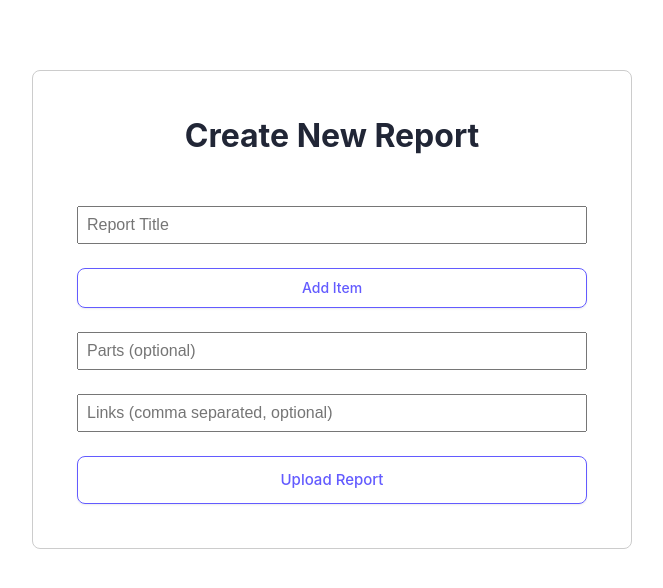
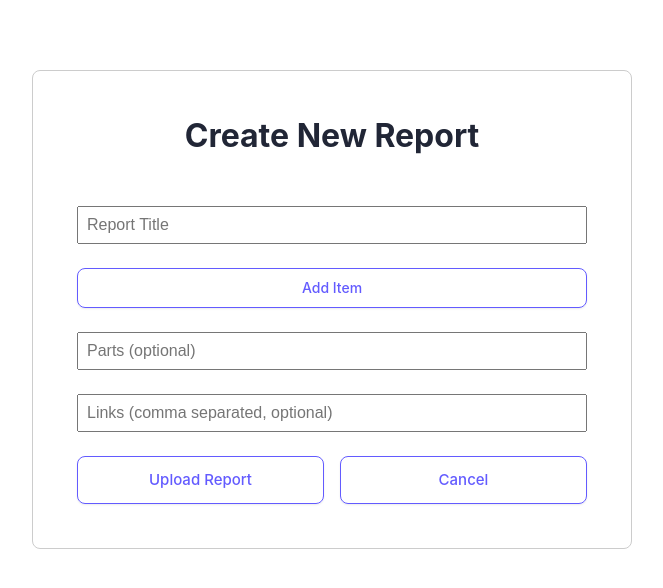
Before and after one commit to ja95aricapa/SDT-Practical-Test, a React (Vite) app in the folder client/: page /NewReport in a window 1280 px wide. Shown: the top 588 px of the page, without its empty margins (308-971 px from the left). Built offline with nearby package versions, Linux system fonts and the light colour scheme.

Commit message:
feat: add frontend pages and components 4

```diff
--- a/client/src/components/dashboard/single-appointment/forms/report-form.tsx
+++ b/client/src/components/dashboard/single-appointment/forms/report-form.tsx
@@ -1,6 +1,7 @@
 import * as React from 'react';
 import { Box, Button, Stack } from '@mui/material';
 import { ItemForm } from './item-form';
+import { useNavigate } from 'react-router-dom';
 
 export interface ReportItem {
   description: string;
@@ -34,6 +35,8 @@ export function ReportForm({
   sendReportToDatabase,
   formType,
 }: ReportFormProps): React.JSX.Element {
+  const navigate = useNavigate();
+
   React.useEffect(() => {
     setReport((prev) => ({ ...prev, type: formType }));
   }, [formType, setReport]);
@@ -52,6 +55,11 @@ export function ReportForm({
   const removeItem = (index: number) => {
     const newItems = report.items.filter((_, i) => i !== index);
     setReport((prev) => ({ ...prev, items: newItems }));
+  };
+
+  // Función para cancelar y volver a la lista de reportes
+  const handleCancel = () => {
+    navigate('/reports');
   };
 
   return (
@@ -97,15 +105,20 @@ export function ReportForm({
             onChange={(e) =>
               setReport((prev) => ({
                 ...prev,
-                links: e.target.value.split(',').map((link) => link.trim()).filter((link) => link)
+                links: e.target.value.split(',').map((link) => link.trim()).filter((link) => link),
               }))
             }
             style={{ width: '100%', padding: '8px', fontSize: '16px' }}
           />
         </Box>
-        <Button disabled={loading} onClick={sendReportToDatabase} size="large" variant="outlined" fullWidth>
-          {loading ? 'Loading...' : 'Upload Report'}
-        </Button>
+        <Stack direction="row" spacing={2}>
+          <Button disabled={loading} onClick={sendReportToDatabase} size="large" variant="outlined" fullWidth>
+            {loading ? 'Loading...' : 'Upload Report'}
+          </Button>
+          <Button disabled={loading} onClick={handleCancel} size="large" variant="outlined" fullWidth>
+            Cancel
+          </Button>
+        </Stack>
       </Stack>
     </Box>
   );
--- a/client/src/components/marketing/home/hero.tsx
+++ b/client/src/components/marketing/home/hero.tsx
@@ -79,7 +79,7 @@ export function Hero(): React.JSX.Element {
             <Typography sx={{ textAlign: 'center' }}>{instructions}</Typography>
           </Stack>
           <Stack direction="row" spacing={2} sx={{ justifyContent: 'center' }}>
-            <Button component={RouterLink} href={paths.newReport} size="large" variant="contained">
+            <Button component={RouterLink} href="/reports" size="large" variant="contained">
               Continue
             </Button>
           </Stack>
```
